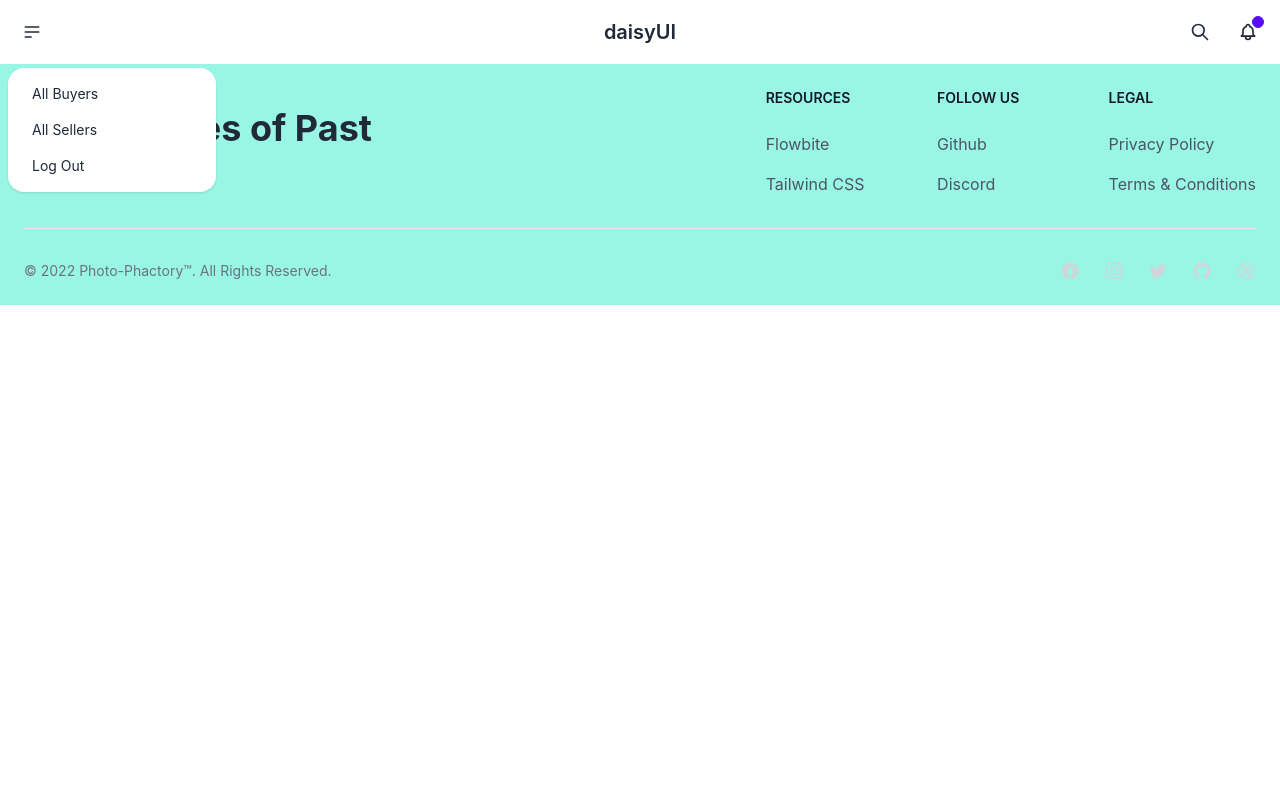
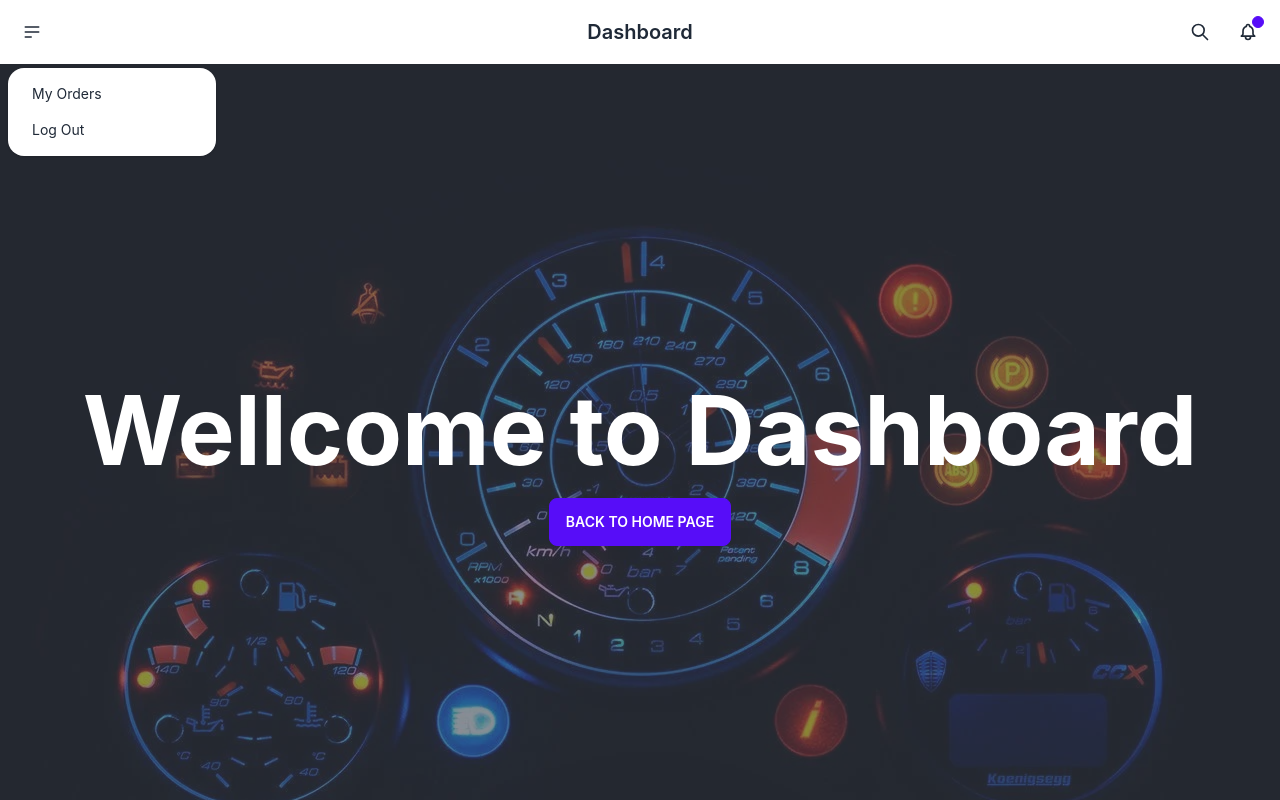
Before and after one commit to AmtTawsik/Horses-of-Past, a React (Create React App) app: page /dashboard in a window 1280 px wide. Both pictures are taken after a click on the label 32 px from the left and 32 px from the top of the page. Shown: the top 800 px of the page. Built offline with nearby package versions, Linux system fonts and the light colour scheme; no server answers.

Commit message:
Working on my orders page

```diff
--- a/src/Pages/Dashboard/Dashboard.js
+++ b/src/Pages/Dashboard/Dashboard.js
@@ -1,25 +1,11 @@
 import React from "react";
+import DashboardHeader from "./DashboardHeader";
+import DashboardWellcome from "./DashboardWellcome";
 
 const Dashboard = () => {
   return (
     <div>
-      <div
-        className="hero min-h-screen"
-        style={{ backgroundImage: `url("https://placeimg.com/1000/800/arch")` }}
-      >
-        <div className="hero-overlay bg-opacity-60"></div>
-        <div className="hero-content text-center text-neutral-content">
-          <div className="max-w-md">
-            <h1 className="mb-5 text-5xl font-bold">Hello there</h1>
-            <p className="mb-5">
-              Provident cupiditate voluptatem et in. Quaerat fugiat ut assumenda
-              excepturi exercitationem quasi. In deleniti eaque aut repudiandae
-              et a id nisi.
-            </p>
-            <button className="btn btn-primary">Get Started</button>
-          </div>
-        </div>
-      </div>
+      <DashboardWellcome></DashboardWellcome>
     </div>
   );
 };
--- a/src/Pages/Dashboard/DashboardHeader.js
+++ b/src/Pages/Dashboard/DashboardHeader.js
@@ -1,8 +1,10 @@
-import React from "react";
+import React, { useContext } from "react";
 import { Link } from "react-router-dom";
+import { AuthContext } from "../../contexts/AuthContext";
 
 const DashboardHeader = () => {
-    const role = 'admin';
+  const {user} = useContext(AuthContext);
+    const role = 'buyer';
   return (
     <div className="navbar bg-base-100">
       <div className="navbar-start">
@@ -30,7 +32,7 @@ const DashboardHeader = () => {
             {
                 role === 'buyer' && <div>
                 <li>
-                  <Link>My Orders</Link>
+                  <Link to={`/dashboard/myorders/${user?.email}`}>My Orders</Link>
                 </li>
               </div>
             }
@@ -67,7 +69,7 @@ const DashboardHeader = () => {
         </div>
       </div>
       <div className="navbar-center">
-        <a className="btn btn-ghost normal-case text-xl">daisyUI</a>
+        <a className="btn btn-ghost normal-case text-xl">Dashboard</a>
       </div>
       <div className="navbar-end">
         <button className="btn btn-ghost btn-circle">
--- /dev/null
+++ b/src/Pages/Dashboard/DashboardWellcome.js
@@ -0,0 +1,21 @@
+import React from "react";
+import dBg from '../../assects/dBg.webp'
+
+const DashboardWellcome = () => {
+  return (
+    <div
+      className="hero min-h-screen"
+      style={{ backgroundImage: `url(${dBg})` }}
+    >
+      <div className="hero-overlay bg-opacity-60"></div>
+      <div className="hero-content text-center text-neutral-content">
+        <div className="">
+          <h1 className="mb-5 text-3xl md:text-5xl lg:text-8xl font-bold">Wellcome to Dashboard</h1>
+          <button className="btn btn-primary">Back to Home Page</button>
+        </div>
+      </div>
+    </div>
+  );
+};
+
+export default DashboardWellcome;
--- /dev/null
+++ b/src/Pages/Dashboard/MyOrders.js
@@ -0,0 +1,39 @@
+import React, { useContext } from 'react';
+import { Link, useLoaderData } from 'react-router-dom';
+
+const MyOrders = () => {
+    const orders = useLoaderData();
+    console.log(orders)
+    return (
+        <div>
+      <h2 className="text-4xl text-center font-bold mb-5">My Orders</h2>
+      <div className="overflow-x-auto">
+        <table className="table w-full">
+          <thead>
+            <tr>
+              <th></th>
+              <th className='text-3xl'>Image</th>
+              <th className='text-3xl'>Name</th>
+              <th className='text-3xl'>Price</th>
+              <th className='text-3xl'>Payment</th>
+            </tr>
+          </thead>
+          <tbody>
+            {orders.map((order, idx) => (
+              <tr key={idx}>
+                <td></td>
+                <td><img className='rounded-xl' style={{width:'100px'}} src={order.img} alt="" /></td>
+                <td><span className='text-3xl'>{order.productName}</span></td>
+                <td><span className='text-3xl'>{order.resalePrice}</span></td>
+                <td><button className="btn btn-md  btn-primary">Make Payment</button></td>
+              </tr>
+            ))}
+          </tbody>
+        </table>
+      </div>
+      <div className='text-center my-10'><Link to='/' className='btn btn-primary'>Go Back Home</Link></div>
+    </div>
+    );
+};
+
+export default MyOrders;
--- a/src/Pages/Home/Categories.js
+++ b/src/Pages/Home/Categories.js
@@ -13,7 +13,7 @@ const Categories = () => {
       <h2 className="text-center font-bold text-4xl mt-5">All Categories</h2>
       <div className="grid md:grid-cols-3 gap-4 my-7 w-5/6 mx-auto">
         {categories.map((category) => (
-          <div key={category._id} className="card card-compact w-96 bg-base-100 shadow-2xl">
+          <div key={category._id} className="card card-compact w-100 bg-base-100 shadow-2xl">
           <figure><img className="w-full" style={{height:'220px'}} src={category.picture} alt="Shoes" /></figure>
           <div className="card-body">
             <h2 className="card-title">{category.brandName}</h2>
--- a/src/Routes/Routes.js
+++ b/src/Routes/Routes.js
@@ -2,6 +2,7 @@ import { createBrowserRouter } from "react-router-dom";
 import DashboardLayout from "../layouts/DashboardLayout";
 import Main from "../layouts/Main";
 import Dashboard from "../Pages/Dashboard/Dashboard";
+import MyOrders from "../Pages/Dashboard/MyOrders";
 import Home from "../Pages/Home/Home";
 import Login from "../Pages/Login/Login";
 import SignUp from "../Pages/Login/SignUp";
@@ -39,7 +40,15 @@ export const routes = createBrowserRouter([
         path:'/dashboard',
         element:<DashboardLayout></DashboardLayout>,
         children:[
-
+            {
+                path:'/dashboard',
+                element:<Dashboard></Dashboard>
+            },
+            {
+                path:`/dashboard/myorders/:email`,
+                element:<MyOrders></MyOrders>,
+                loader:({params})=>fetch(`http://localhost:5000/booking/${params.email}`)
+            },
         ]
     }
 ])
```
Also changed, not shown: src/assects/dBg.webp (added).
